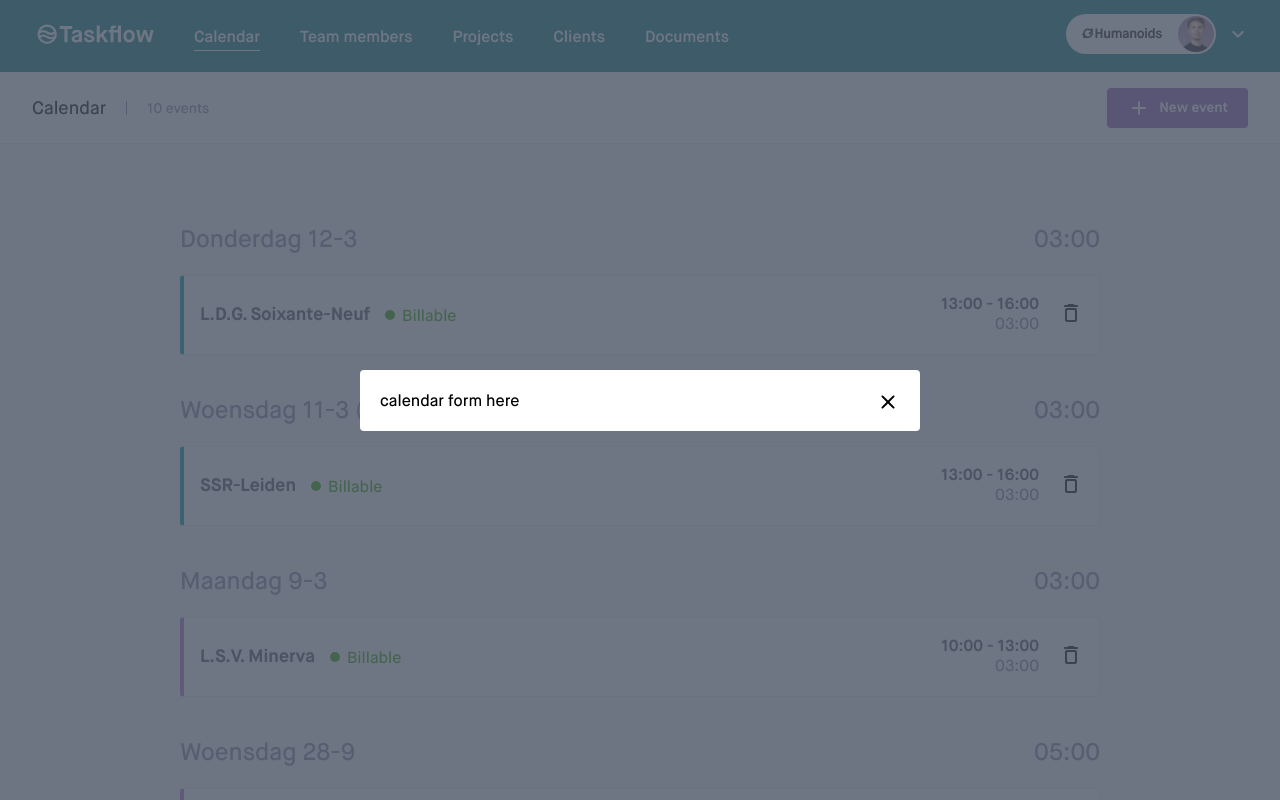
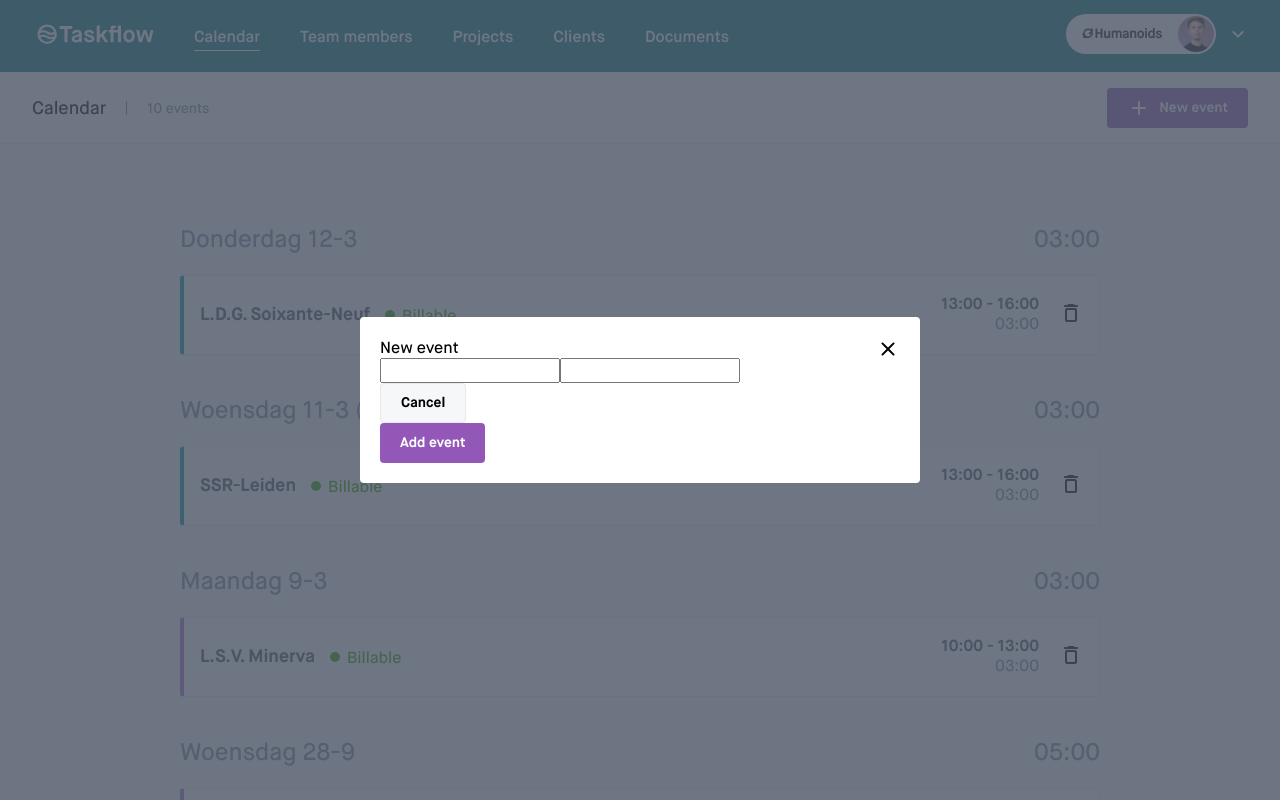
Before and after one commit to humanoidsbv/taskflow-jasper, a Next.js app: page / in a window 1280 px wide. Both pictures are taken after a click on the button "New event". Shown: the top 800 px of the page. Built offline with nearby package versions, Linux system fonts and the light colour scheme.

Commit message:
First outline of TimeEntryForm

```diff
--- a/src/components/subheader/Subheader.tsx
+++ b/src/components/subheader/Subheader.tsx
@@ -9,6 +9,7 @@ import CloseIcon from "@/public/icons/close.svg";
 import PlusIcon from "@/public/icons/plus-icon.svg";
 
 import styles from "./Subheader.module.css";
+import { TimeEntryForm } from "../time-entry-form/TimeEntryForm";
 
 interface SubheaderProps {
   pageName: keyof typeof translations;
@@ -38,7 +39,11 @@ export const Subheader = ({ pageName, subtitle }: SubheaderProps) => {
         >
           <CloseIcon alt="Close the modal" className={styles.icon} />
         </button>
-        {pageName} form here
+        {pageName === "calendar" ? (
+          <TimeEntryForm closeModal={() => modalRef.current?.close()} />
+        ) : (
+          <>{pageName} form here</>
+        )}
       </Modal>
     </div>
   );
--- a/src/components/time-entry-form/TimeEntryForm.tsx
+++ b/src/components/time-entry-form/TimeEntryForm.tsx
@@ -1,8 +1,23 @@
 import Form from "next/form";
 import styles from "./TimeEntryForm.module.css";
+import { Button } from "../button/Button";
 
-interface TimeEntryFormProps {}
+interface TimeEntryFormProps {
+  closeModal: () => void;
+}
 
-export const TimeEntryForm = () => {
-  return <Form action="/search"></Form>;
+export const TimeEntryForm = ({ closeModal }: TimeEntryFormProps) => {
+  return (
+    <>
+      <span className={styles.title}>New event</span>
+      <Form action="/search">
+        <input name="client" required type="text" />
+        <input name="activity" required type="text" />
+        <Button variant="secondary" onClick={closeModal}>
+          Cancel
+        </Button>
+        <Button type="submit">Add event</Button>
+      </Form>
+    </>
+  );
 };
```
